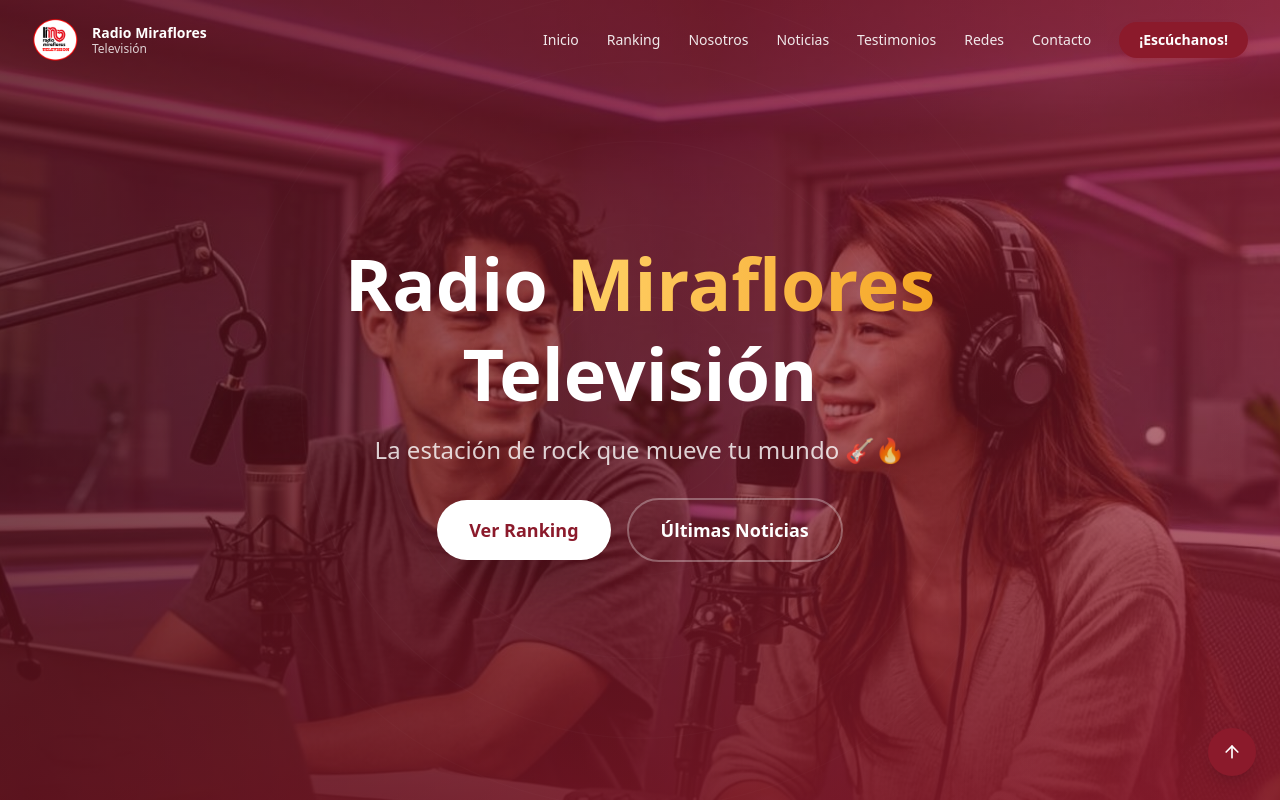
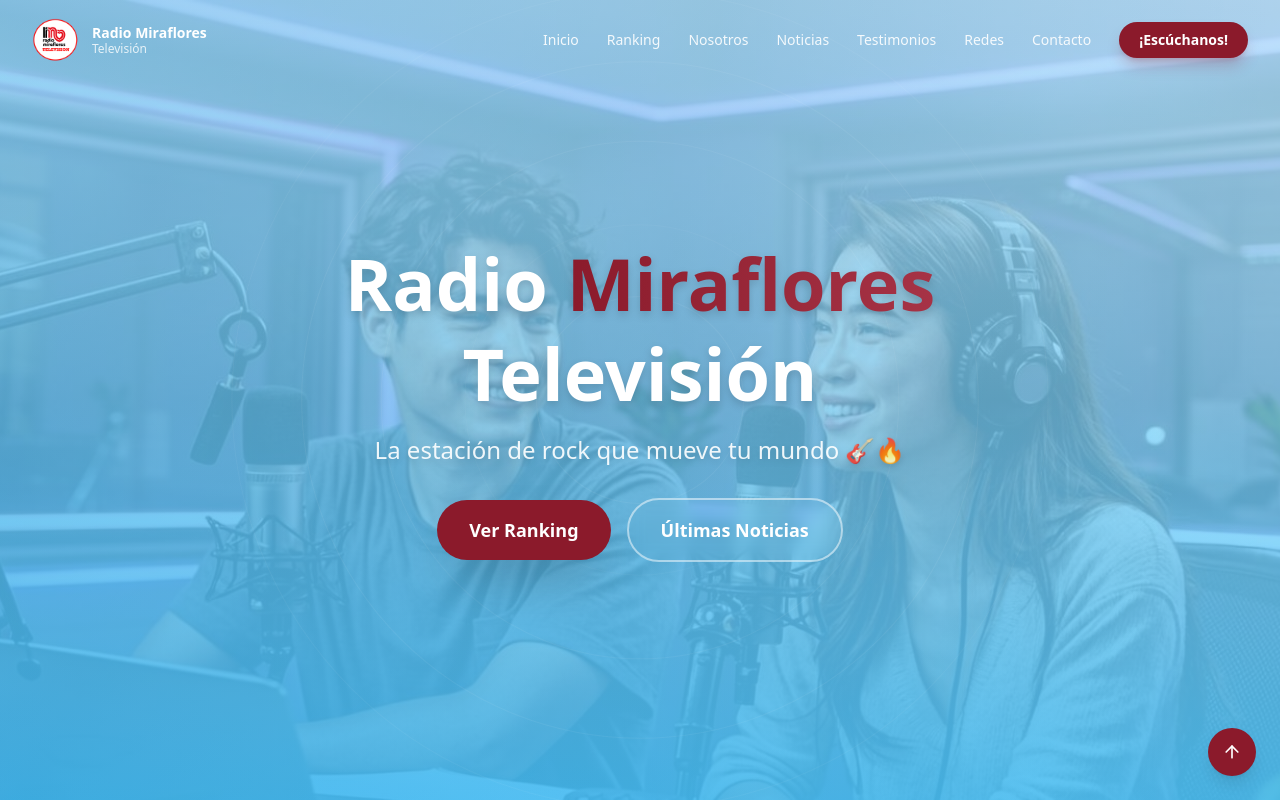
Before and after one commit to jorzehur/radio-miraflores-television, a Next.js app: page / in a window 1280 px wide. Shown: the top 800 px of the page. Built offline with nearby package versions, Linux system fonts and the light colour scheme.

Commit message:
90fb37f7-1e79-42bc-a92d-667ece2e254e

```diff
--- a/src/components/sections/HeroSection.tsx
+++ b/src/components/sections/HeroSection.tsx
@@ -15,9 +15,9 @@
           className="object-cover"
           priority
         />
-        {/* Gradient Overlay */}
-        <div className="absolute inset-0 bg-gradient-to-b from-[#8B1A2B]/80 via-[#8B1A2B]/60 to-[#8B1A2B]/90" />
-        <div className="absolute inset-0 bg-gradient-to-r from-black/30 to-transparent" />
+        {/* Celeste Claro Overlay */}
+        <div className="absolute inset-0 bg-gradient-to-b from-[#B3E5FC]/85 via-[#81D4FA]/75 to-[#4FC3F7]/90" />
+        <div className="absolute inset-0 bg-gradient-to-r from-[#0288D1]/20 to-transparent" />
       </div>
 
       {/* Animated Sound Waves */}
@@ -25,11 +25,11 @@
         {[...Array(5)].map((_, i) => (
           <motion.div
             key={i}
-            className="absolute left-1/2 top-1/2 -translate-x-1/2 -translate-y-1/2 rounded-full border border-white/10"
+            className="absolute left-1/2 top-1/2 -translate-x-1/2 -translate-y-1/2 rounded-full border border-white/20"
             style={{ width: 200 + i * 150, height: 200 + i * 150 }}
             animate={{
               scale: [1, 1.05, 1],
-              opacity: [0.1, 0.2, 0.1],
+              opacity: [0.15, 0.3, 0.15],
             }}
             transition={{
               duration: 3 + i * 0.5,
@@ -47,30 +47,30 @@
           animate={{ opacity: 1, y: 0 }}
           transition={{ duration: 0.8 }}
         >
-          <h1 className="text-4xl sm:text-5xl md:text-7xl font-extrabold text-white mb-4 leading-tight">
+          <h1 className="text-4xl sm:text-5xl md:text-7xl font-extrabold text-white mb-4 leading-tight drop-shadow-lg">
             Radio{' '}
-            <span className="bg-gradient-to-r from-[#FFD166] to-[#F5A623] bg-clip-text text-transparent">
+            <span className="bg-gradient-to-r from-[#8B1A2B] to-[#A63346] bg-clip-text text-transparent">
               Miraflores
             </span>
             <br />
             Televisión
           </h1>
 
-          <p className="text-lg sm:text-xl md:text-2xl text-white/80 mb-8 max-w-2xl mx-auto">
+          <p className="text-lg sm:text-xl md:text-2xl text-white/90 mb-8 max-w-2xl mx-auto drop-shadow-md">
             La estación de rock que mueve tu mundo 🎸🔥
           </p>
 
           <div className="flex flex-col sm:flex-row items-center justify-center gap-4">
             <a
               href="#ranking"
-              className="flex items-center gap-2 px-8 py-4 bg-white rounded-full text-[#8B1A2B] font-bold text-lg shadow-2xl hover:shadow-white/25 transition-all duration-300 hover:scale-105"
+              className="flex items-center gap-2 px-8 py-4 bg-[#8B1A2B] rounded-full text-white font-bold text-lg shadow-2xl hover:shadow-[#8B1A2B]/40 transition-all duration-300 hover:scale-105"
             >
               Ver Ranking
             </a>
 
             <a
               href="#noticias"
-              className="flex items-center gap-2 px-8 py-4 border-2 border-white/30 text-white rounded-full font-semibold text-lg hover:bg-white/10 transition-all duration-300 hover:scale-105"
+              className="flex items-center gap-2 px-8 py-4 border-2 border-white/50 text-white rounded-full font-semibold text-lg hover:bg-white/15 transition-all duration-300 hover:scale-105 backdrop-blur-sm"
             >
               Últimas Noticias
             </a>
```
